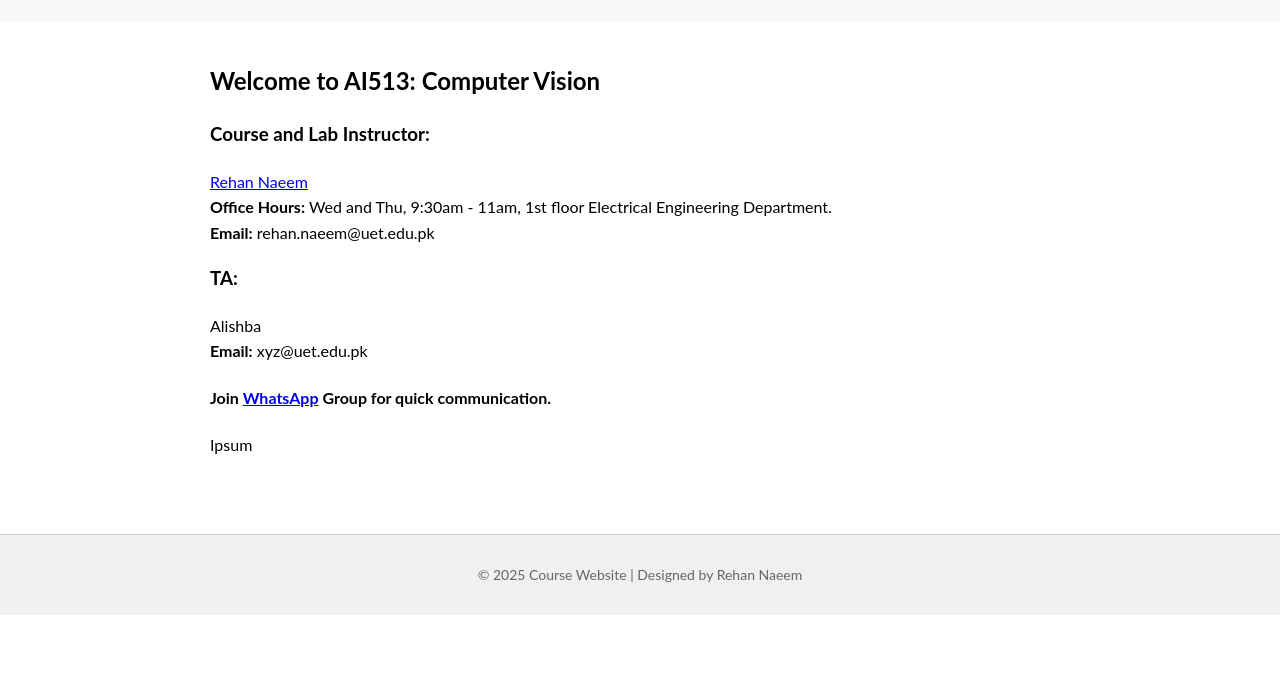
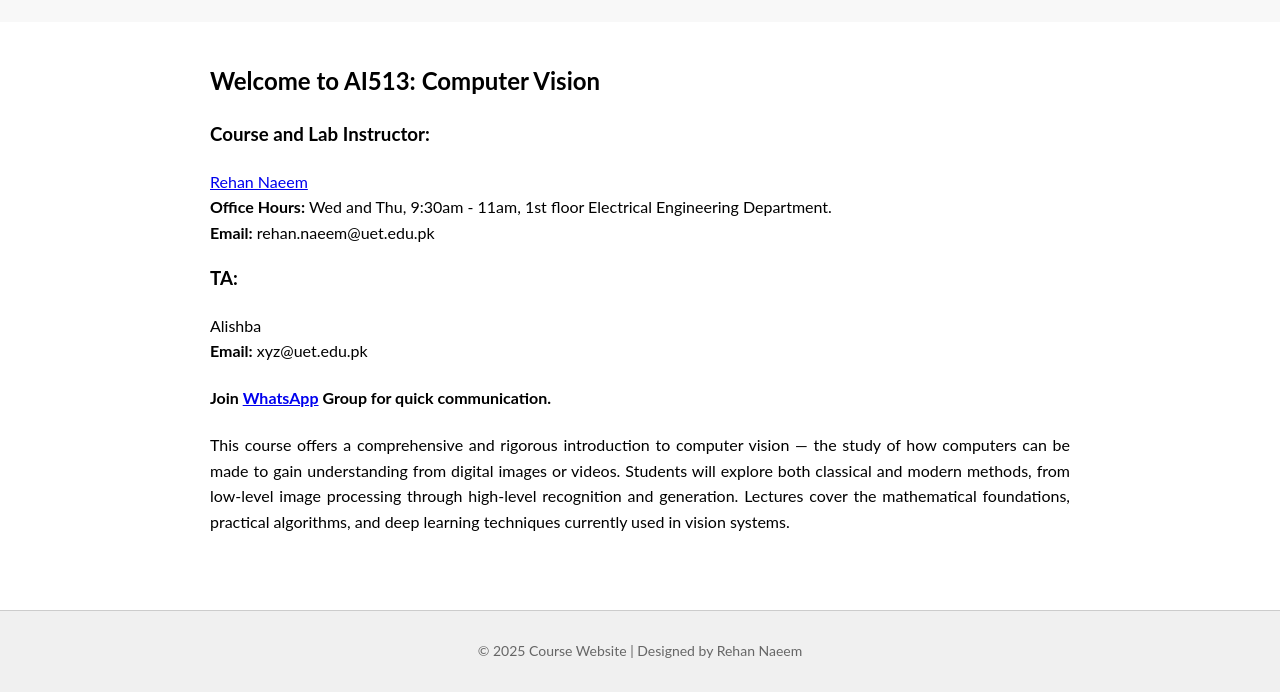
Before and after one commit to rehannaeemee/cvis, a plain HTML site: page index.html in a window 1280 px wide. Shown: the part 236-928 px from the top of the page. Before the commit the page ends 851 px from the top, so only its background shows below. Drawn offline with Linux system fonts and the light colour scheme.

Commit message:
Update index.html

```diff
--- a/index.html
+++ b/index.html
@@ -31,7 +31,10 @@
     </h4>
 
     <p style="text-align: justify;">
-      Ipsum
+      This course offers a comprehensive and rigorous introduction to computer vision — the study
+      of how computers can be made to gain understanding from digital images or videos. Students will
+      explore both classical and modern methods, from low-level image processing through high-level recognition and generation.
+      Lectures cover the mathematical foundations, practical algorithms, and deep learning techniques currently used in vision systems.
     </p>
 
 
```
